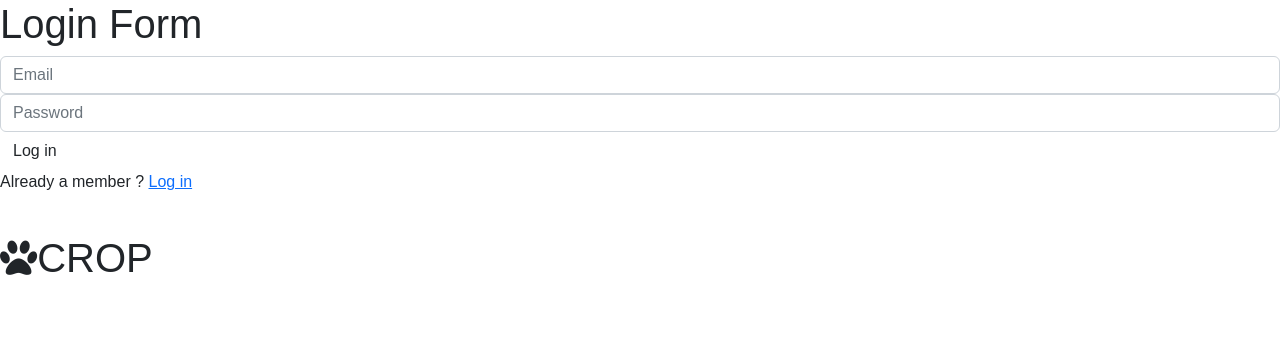
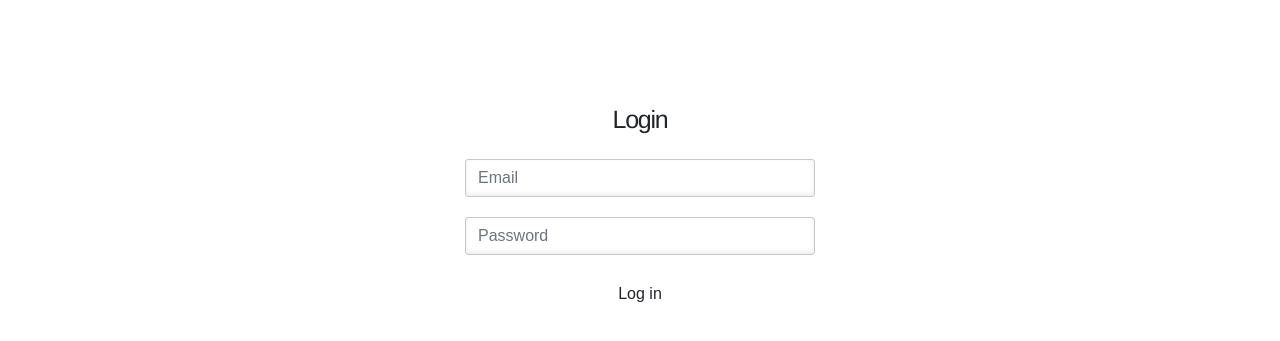
Before and after one commit to alan-turing-institute/DTBase, a Flask app: page /login in a window 1280 px wide. Shown: the top 341 px of the page. Run offline with Flask 3, Linux system fonts and the light colour scheme; parts of the project's set-up code (start-up, migrations or seed data) failed here and were passed over; some libraries are stand-ins or nearby versions.

Commit message:
Nicer login page. Also files I forgot to comit earlier.

```diff
--- a/dtbase/webapp/app/base/forms.py
+++ b/dtbase/webapp/app/base/forms.py
@@ -1,14 +1,8 @@
 from flask_wtf import FlaskForm
-from wtforms import PasswordField, TextField
-
-## login and registration
+from wtforms import PasswordField
+from wtforms.fields.html5 import EmailField
 
 
 class LoginForm(FlaskForm):
-    email = TextField("Email", id="email_login")
+    email = EmailField("Email", id="email_login")
     password = PasswordField("Password", id="pwd_login")
-
-
-class CreateAccountForm(FlaskForm):
-    email = TextField("Email", id="email_create")
-    password = PasswordField("Password", id="pwd_create")
--- a/dtbase/webapp/app/base/routes.py
+++ b/dtbase/webapp/app/base/routes.py
@@ -1,4 +1,3 @@
-from os import environ
 from typing import Any, Union
 
 from flask import (
@@ -10,12 +9,12 @@ from flask import (
     request,
     url_for,
 )
-from flask_login import current_user, login_required, login_user, logout_user
+from flask_login import login_required, login_user, logout_user
 from werkzeug.wrappers import Response
 
 from dtbase.webapp.app import login_manager
 from dtbase.webapp.app.base import blueprint
-from dtbase.webapp.app.base.forms import CreateAccountForm, LoginForm
+from dtbase.webapp.app.base.forms import LoginForm
 from dtbase.webapp.exc import AuthorizationError
 from dtbase.webapp.user import User
 from dtbase.webapp.utils import url_has_allowed_host_and_scheme
@@ -59,8 +58,8 @@ def favicon() -> Response:
 @blueprint.route("/login", methods=["GET", "POST"])
 def login() -> Union[Response, str]:
     login_form = LoginForm(request.form)
-    create_account_form = CreateAccountForm(request.form)
-    if "login" in request.form:
+    # The validate only passes if this is a POST request.
+    if login_form.validate_on_submit():
         user = User(request.form["email"])
         try:
             user.authenticate(request.form["password"])
@@ -69,21 +68,12 @@ def login() -> Union[Response, str]:
         login_user(user)
 
         next = request.args.get("next")
-        print(next)
         # url_has_allowed_host_and_scheme checks if the url is safe for redirects,
         # meaning it matches the request host.
         if next and not url_has_allowed_host_and_scheme(next, request.host):
             abort(400)
         return redirect(next or url_for("home_blueprint.index"))
-
-    if not current_user.is_authenticated:
-        return render_template(
-            "login/login.html",
-            login_form=login_form,
-            create_account_form=create_account_form,
-            disable_register=(environ.get("DTBASE_DISABLE_REGISTER", "True") == "True"),
-        )
-    return redirect(url_for("home_blueprint.index"))
+    return render_template("login/login.html", login_form=login_form)
 
 
 # @blueprint.route("/create_user", methods=["POST"])
--- /dev/null
+++ b/dtbase/webapp/app/base/static/css/login.css
@@ -0,0 +1,124 @@
+.login_wrapper {
+  right: 0px;
+  margin: 0px auto;
+  margin-top: 5%;
+  max-width: 350px;
+  position: relative;
+}
+.login_box {
+  padding: 20px;
+  margin: auto;
+}
+.login_content {
+  margin: 0 auto;
+  padding: 25px 0 0;
+  position: relative;
+  text-align: center;
+  text-shadow: 0 1px 0 #fff;
+  min-width: 280px;
+}
+.login_content a,
+.login_content .btn-default:hover {
+  text-decoration: none;
+}
+.login_content a:hover {
+  text-decoration: underline;
+}
+.login_content h1 {
+  font: normal 25px Helvetica, Arial, sans-serif;
+  letter-spacing: -0.05em;
+  line-height: 20px;
+  margin: 10px 0 30px;
+}
+.login_content h1:before,
+.login_content h1:after {
+  content: "";
+  height: 1px;
+  position: absolute;
+  top: 10px;
+  width: 27%;
+}
+.login_content h1:after {
+  right: 0;
+}
+.login_content h1:before {
+  left: 0;
+}
+.login_content h1:before,
+.login_content h1:after {
+  content: "";
+  height: 1px;
+  position: absolute;
+  top: 10px;
+  width: 20%;
+}
+.login_content h1:after {
+  right: 0;
+}
+.login_content h1:before {
+  left: 0;
+}
+.login_content form {
+  margin: 20px 0;
+  position: relative;
+}
+.login_content form input[type="text"],
+.login_content form input[type="email"],
+.login_content form input[type="password"] {
+  border-radius: 3px;
+  -ms-box-shadow: 0 1px 0 #fff, 0 -2px 5px rgba(0, 0, 0, 0.08) inset;
+  -o-box-shadow: 0 1px 0 #fff, 0 -2px 5px rgba(0, 0, 0, 0.08) inset;
+  box-shadow: 0 1px 0 #fff, 0 -2px 5px rgba(0, 0, 0, 0.08) inset;
+  border: 1px solid #c8c8c8;
+  color: #777;
+  margin: 0 0 20px;
+  width: 100%;
+}
+.login_content form input[type="text"]:focus,
+.login_content form input[type="email"]:focus,
+.login_content form input[type="password"]:focus {
+  -ms-box-shadow: 0 0 2px #ed1c24 inset;
+  -o-box-shadow: 0 0 2px #ed1c24 inset;
+  box-shadow: 0 0 2px #a97aad inset;
+  background-color: #fff;
+  border: 1px solid #a878af;
+  outline: none;
+}
+#username {
+  background-position: 10px 10px !important;
+}
+#password {
+  background-position: 10px -53px !important;
+}
+.login_content form div a {
+  font-size: 12px;
+  margin: 10px 15px 0 0;
+}
+.separator {
+  border-top: 1px solid #d8d8d8;
+  margin-top: 10px;
+  padding-top: 10px;
+}
+.button {
+  filter: progid: DXImageTransform.Microsoft.gradient( startColorstr='#f7f9fa', endColorstr='#f0f0f0', GradientType=0);
+  -ms-box-shadow: 0 1px 2px rgba(0, 0, 0, 0.1) inset;
+  -o-box-shadow: 0 1px 2px rgba(0, 0, 0, 0.1) inset;
+  box-shadow: 0 1px 2px rgba(0, 0, 0, 0.1) inset;
+  border-radius: 0 0 5px 5px;
+  border-top: 1px solid #cfd5d9;
+  padding: 15px 0;
+}
+.login_content form input[type="submit"],
+#content form .submit {
+  float: left;
+  margin-left: 38px;
+}
+.button a {
+  font-size: 17px;
+  padding: 2px 0 2px 40px;
+  text-decoration: none;
+  transition: all 0.3s ease;
+}
+.button a:hover {
+  background-position: 0 -135px;
+}
--- a/dtbase/webapp/app/base/templates/login/login.html
+++ b/dtbase/webapp/app/base/templates/login/login.html
@@ -4,9 +4,7 @@
 
 {% block stylesheets %}
   {{ super() }}
-  <!-- Alertify -->
-  <link href="{{ url_for('static', filename='node_modules/alertifyjs/build/css/alertify.min.css') }}" rel="stylesheet">
-  <link href="{{ url_for('static', filename='css/custom.css') }}" rel="stylesheet">
+  <link href="{{ url_for('static', filename='css/login.css') }}" rel="stylesheet">
 {% endblock stylesheets %}
 
 {% block body_class %}login{% endblock body_class %}
@@ -14,77 +12,24 @@
 {% block body %}
   <!-- Parsley -->
   <script src="{{ url_for('static', filename='node_modules/parsleyjs/dist/parsley.min.js') }}"></script>
-  <!-- Login -->
-  <script src="{{ url_for('static', filename='javascript/login.js') }}"></script>
   <div>
-    <a class="hiddenanchor" id="signup"></a>
-    <a class="hiddenanchor" id="signin"></a>
     <div class="login_wrapper">
       <div class="form login_form">
         <section class="login_content">
           <form data-parsley-validate method="post">
-            <h1>Login Form</h1>
+            {{ login_form.hidden_tag() }}
+            <h1>Login</h1>
             {% for field in login_form if field.widget.input_type != 'hidden'  %}
               <div>
-                {{ field(class="form-control required", placeholder=field.label.text) }}
+                {{ field(class="form-control required", size=20, placeholder=field.label.text) }}
               </div>
             {% endfor %}
             <div>
-            <button type="submit" class="btn btn-default submit" name="login">Log in</button>
-            </div>
-            <div class="clearfix"></div>
-
-
-            {% if disable_register is sameas false %}
-            <div class="separator">
-              <p class="change_link">New to site?
-                <a href="#signup" class="to_register"> Create Account </a>
-              </p>
-              <div class="clearfix"></div>
-              <br/>
-              <div>
-                <h1><i class="fa fa-paw"></i>DTBase</h1>
-              </div>
-            </div>
-            {% endif %}
-
-          </form>
-        </section>
-      </div>
-
-      <div id="register" class="form registration_form">
-        <section class="login_content">
-          <form data-parsley-validate id="create-user-form" method="post">
-
-            {% if disable_register is sameas false %}
-            <h1>Create Account</h1>
-            {% for field in create_account_form if field.widget.input_type != 'hidden'  %}
-              <div>
-                {{ field(class="form-control required", placeholder=field.label.text) }}
-              </div>
-            {% endfor %}
-
-            <div>
-              <button type="button" class="btn btn-default" onclick="signup()">Sign up</button>
-            </div>
-            {% endif %}
-
-            <div class="clearfix"></div>
-            <div class="separator">
-              <p class="change_link">Already a member ?
-                <a href="#signin" id="login-button" class="to_register"> Log in </a>
-              </p>
-              <div class="clearfix"></div>
-              <br/>
-              <div>
-                <h1><i class="fa fa-paw"></i>CROP</h1>
-              </div>
+                <button type="submit" class="btn btn-default submit" name="login">Log in</button>
             </div>
           </form>
         </section>
       </div>
-
-
     </div>
   </div>
 {% endblock body %}
--- /dev/null
+++ b/dtbase/webapp/exc.py
@@ -0,0 +1,6 @@
+class AuthorizationError(Exception):
+    pass
+
+
+class BackendApiError(Exception):
+    pass
--- /dev/null
+++ b/dtbase/webapp/user.py
@@ -0,0 +1,94 @@
+from flask_login import UserMixin
+
+import dtbase.webapp.exc as exc
+import dtbase.webapp.utils as utils
+
+ALL_USERS = {}
+
+
+class User(UserMixin):
+    """Class representing users, as the front end sees them.
+
+    Subclass of flask-login's UserMixin, to provide default implementations of some of
+    the methods.
+    """
+
+    def __init__(self, email):
+        self.email = email
+        self.access_token = None
+        self.refresh_token = None
+        ALL_USERS[email] = self
+
+    def get_id(self):
+        return self.email
+
+    @classmethod
+    def get(cls, email):
+        if email in ALL_USERS:
+            user = ALL_USERS[email]
+        else:
+            user = User(email)
+        return user
+
+    def authenticate(self, password):
+        response = utils.backend_call(
+            "post", "/auth/login", payload={"email": self.email, "password": password}
+        )
+        if response.status_code != 200:
+            raise exc.AuthorizationError("Invalid credentials.")
+        try:
+            self.access_token = response.json()["access_token"]
+            self.refresh_token = response.json()["refresh_token"]
+        except KeyError:
+            raise exc.BackendApiError("Malformed response from /auth/login")
+
+    def refresh(self):
+        response = utils.backend_call(
+            "post",
+            "/auth/refresh",
+            headers={"Authorization": f"Bearer {self.refresh_token}"},
+        )
+        if response.status_code != 200:
+            self.access_token = None
+            self.refresh_token = None
+            raise exc.AuthorizationError("Invalid refresh token.")
+        try:
+            self.access_token = response.json()["access_token"]
+            self.refresh_token = response.json()["refresh_token"]
+        except KeyError:
+            raise exc.BackendApiError("Malformed response from /auth/refresh")
+
+    @property
+    def is_authenticated(self):
+        return self.access_token is not None
+
+    def backend_call(self, request_type, end_point_path, payload=None, headers=None):
+        headers = {} if headers is None else headers
+        if not self.is_authenticated:
+            raise exc.AuthorizationError(
+                "An unautheticated user tried to make a backend call to "
+                f"{end_point_path}"
+            )
+        response = utils.backend_call(
+            request_type,
+            end_point_path,
+            payload=payload,
+            headers=headers | {"Authorization": f"Bearer {self.access_token}"},
+        )
+        # If the access token has expired, refresh it and try again
+        if response.status_code == 401 and response.json == {
+            "msg": "Token has expired"
+        }:
+            self.refresh()
+            response = utils.backend_call(
+                request_type,
+                end_point_path,
+                payload=payload,
+                headers=headers | {"Authorization": f"Bearer {self.access_token}"},
+            )
+        if 500 > response.status_code >= 400:
+            raise exc.BackendApiError(
+                f"A request to {end_point_path} with payload "
+                f"{payload} returned {response}, {response.json()}."
+            )
+        return response
```
